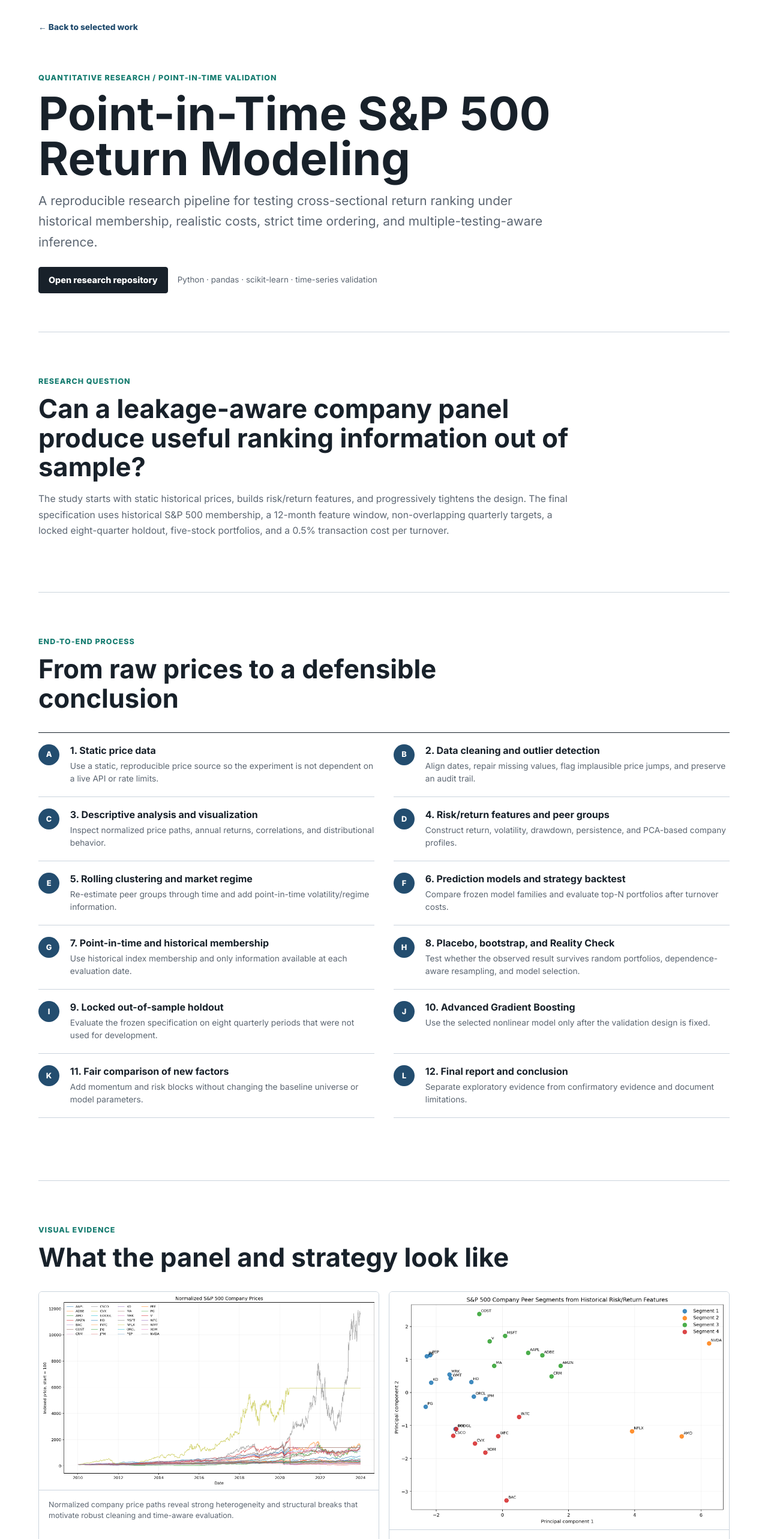
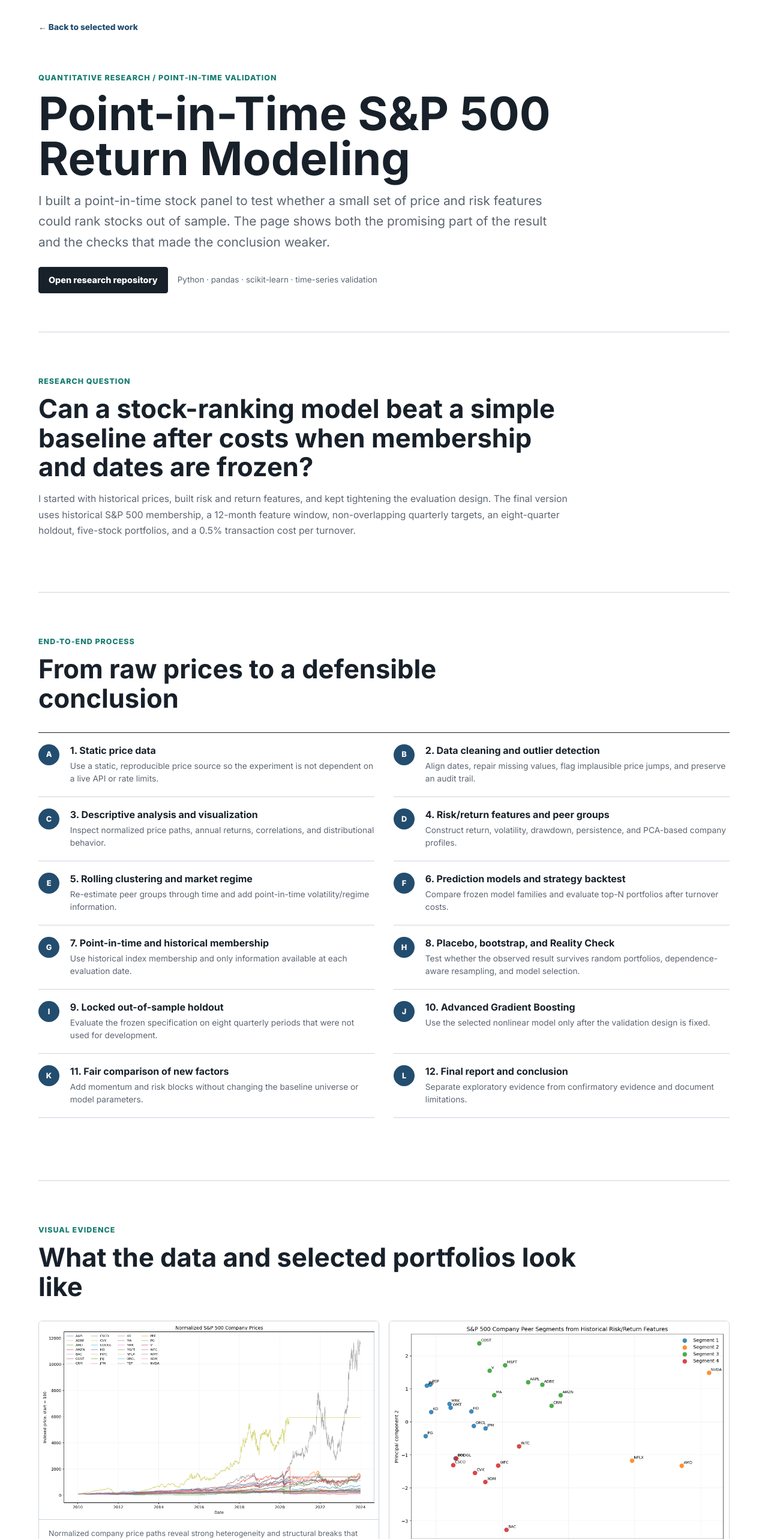
Before and after one commit to jbinhuang01/jb-portfolio, a Next.js app: page /projects/sp500 in a window 1280 px wide. Shown: the top 2566 px of the page at 60% size. Built offline with nearby package versions, Linux system fonts and the light colour scheme.

Commit message:
Make research walkthrough copy more direct

```diff
--- a/app/projects/sp500/page.tsx
+++ b/app/projects/sp500/page.tsx
@@ -88,14 +88,14 @@
       <header className="research-hero">
         <p className="eyebrow">Quantitative research / point-in-time validation</p>
         <h1>Point-in-Time S&amp;P 500 Return Modeling</h1>
-        <p className="research-lede">A reproducible research pipeline for testing cross-sectional return ranking under historical membership, realistic costs, strict time ordering, and multiple-testing-aware inference.</p>
+        <p className="research-lede">I built a point-in-time stock panel to test whether a small set of price and risk features could rank stocks out of sample. The page shows both the promising part of the result and the checks that made the conclusion weaker.</p>
         <div className="research-links"><a className="button primary" href="https://github.com/jbinhuang01/sp500-modeling">Open research repository</a><span>Python · pandas · scikit-learn · time-series validation</span></div>
       </header>
 
       <section className="research-section">
         <p className="eyebrow">Research question</p>
-        <h2>Can a leakage-aware company panel produce useful ranking information out of sample?</h2>
-        <p>The study starts with static historical prices, builds risk/return features, and progressively tightens the design. The final specification uses historical S&amp;P 500 membership, a 12-month feature window, non-overlapping quarterly targets, a locked eight-quarter holdout, five-stock portfolios, and a 0.5% transaction cost per turnover.</p>
+        <h2>Can a stock-ranking model beat a simple baseline after costs when membership and dates are frozen?</h2>
+        <p>I started with historical prices, built risk and return features, and kept tightening the evaluation design. The final version uses historical S&amp;P 500 membership, a 12-month feature window, non-overlapping quarterly targets, an eight-quarter holdout, five-stock portfolios, and a 0.5% transaction cost per turnover.</p>
       </section>
 
       <section className="research-section">
@@ -108,7 +108,7 @@
 
       <section className="research-section">
         <p className="eyebrow">Visual evidence</p>
-        <h2>What the panel and strategy look like</h2>
+        <h2>What the data and selected portfolios look like</h2>
         <div className="research-figures">
           <Figure src="/assets/sp500/normalized-price-trends.png" alt="Normalized S&P 500 company price trends" caption="Normalized company price paths reveal strong heterogeneity and structural breaks that motivate robust cleaning and time-aware evaluation." />
           <Figure src="/assets/sp500/peer-segments.png" alt="S&P 500 company peer segments" caption="PCA-based peer segments summarize differences in historical risk, return, drawdown, and persistence features." />
@@ -129,7 +129,7 @@
 
       <section className="research-section">
         <p className="eyebrow">Robustness and inference</p>
-        <h2>The important result is the qualification</h2>
+        <h2>The result changes after stricter checks</h2>
         <div className="research-callout"><strong>Exploratory alpha p = 0.0395.</strong> Before dependence and model-selection corrections, the Gradient Boosting alpha looks significant. After moving-block bootstrap and four-model Reality Check, the p-values are 0.1237 and 0.1361. With only eight quarterly observations, the evidence is promising but not confirmatory proof of persistent alpha.</div>
         <ResultsTable headers={["Test / quantity", "Value", "Interpretation"]} rows={[["Raw alpha p-value", "0.0395", "Nominal significance before corrections"], ["Random Top-5 placebo p-value", "0.0002", "Observed portfolio beats random selection"], ["Moving-block bootstrap p-value", "0.1237", "Not significant after dependence-aware resampling"], ["Reality Check p-value", "0.1361", "Not significant after four-model selection"], ["Bootstrap 95% interval", "[-1.26%, 21.83%]", "Wide interval due to only eight quarters"]]} />
       </section>
@@ -150,8 +150,8 @@
 
       <section className="research-section research-final">
         <p className="eyebrow">Final takeaway</p>
-        <h2>Research-grade evidence requires disciplined restraint</h2>
-        <p>The project demonstrates a complete applied-mathematics workflow: data auditing, feature construction, clustering, supervised learning, portfolio simulation, point-in-time design, resampling inference, and confirmatory holdout analysis. The strongest conclusion is not that the strategy is production-ready; it is that the research process makes the strength and uncertainty of the signal explicit.</p>
+        <h2>The useful conclusion is also a limitation</h2>
+        <p>The model looks interesting in the first comparison, but the locked holdout and multiple-testing checks make a strong alpha claim hard to defend. That is the conclusion I would carry forward: the pipeline is reusable, while this particular signal still needs more data before it deserves to be called persistent.</p>
         <a className="button primary" href="https://github.com/jbinhuang01/sp500-modeling">Read the code and reports on GitHub</a>
       </section>
     </main>
```
